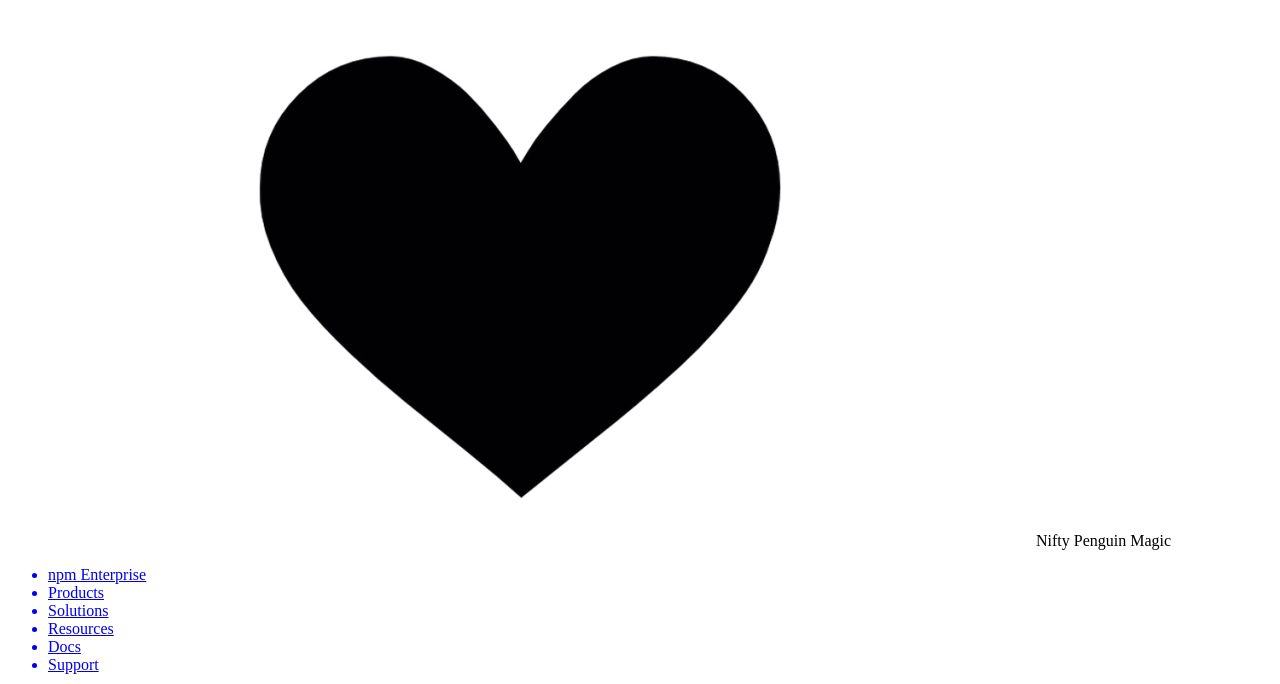
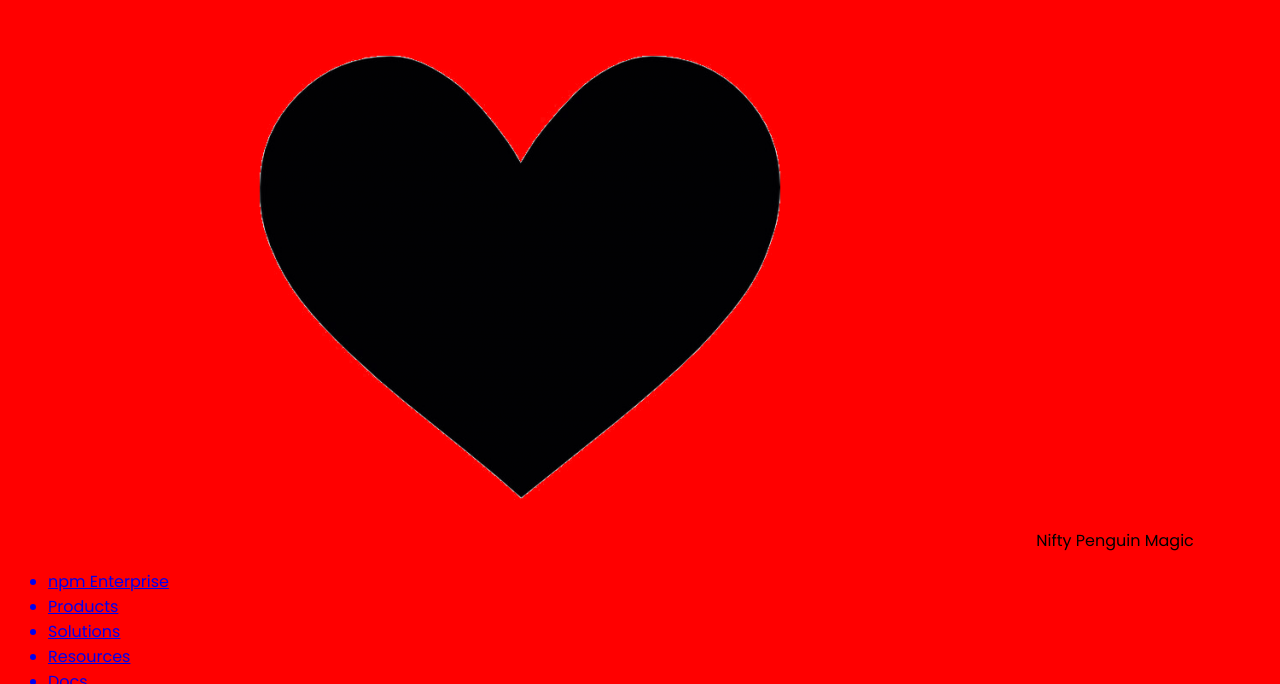
Before and after one commit to sefogi/lost-in-web.github.io, a plain HTML site: page index.html in a window 1280 px wide. Shown: the top 684 px of the page. Drawn offline with Linux system fonts and the light colour scheme.

Commit message:
tercera actualizacion

```diff
--- a/index.html
+++ b/index.html
@@ -4,7 +4,7 @@
 <head>
     <meta charset="UTF-8">
     <meta name="viewport" content="width=device-width, initial-scale=1.0">
-    <link rel="stylesheet" href="style.css">
+    <link rel="stylesheet" href="styles.css">
     <title>Document</title>
 </head>
 <body>
--- /dev/null
+++ b/styles.css
@@ -0,0 +1,5 @@
+@import url('https://fonts.googleapis.com/css?family=Poppins');
+body {
+    background-color: red;
+    font-family: 'Poppins';
+  }
```
